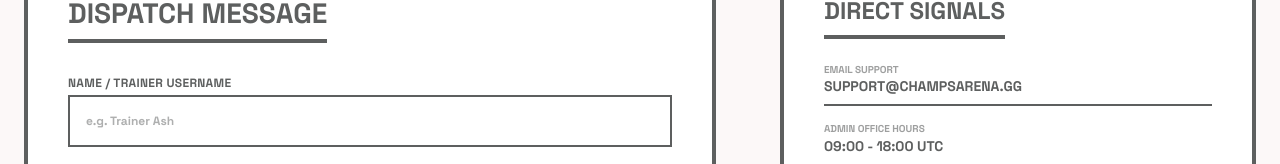
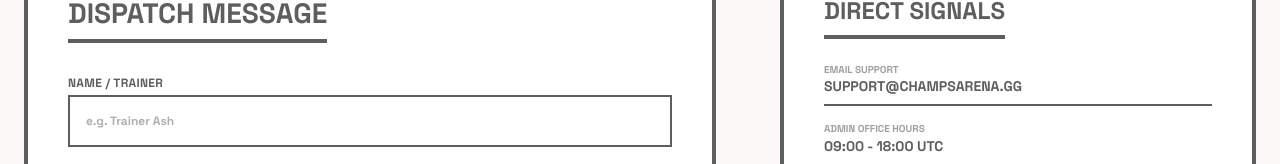
Before and after one commit to Vibhav1207/champsarena, a Next.js app: page /contact in a window 1280 px wide. Shown: the part 593-757 px from the top of the page. Built offline with nearby package versions, Linux system fonts and the light colour scheme; no server answers.

Commit message:
profile changes

```diff
--- a/src/app/contact/page.tsx
+++ b/src/app/contact/page.tsx
@@ -78,7 +78,7 @@ export default function ContactPage() {
             <h2 className="font-headline-md uppercase border-b-4 border-primary pb-xs inline-block">Dispatch Message</h2>
             <form className="space-y-sm font-bold text-xs uppercase pt-xs">
               <div className="flex flex-col gap-1">
-                <label className="tracking-wide">Name / Trainer Username</label>
+                <label className="tracking-wide">Name / Trainer</label>
                 <input
                   type="text"
                   required
--- a/src/app/profile/page.tsx
+++ b/src/app/profile/page.tsx
@@ -923,7 +923,7 @@ export default function Profile() {
 
             <form onSubmit={handleUpdateProfile} className="space-y-sm">
               <div className="space-y-1">
-                <label className="text-[10px] text-primary uppercase font-black tracking-widest">Trainer Username *</label>
+                <label className="text-[10px] text-primary uppercase font-black tracking-widest">Trainer *</label>
                 <input
                   type="text"
                   required
```
